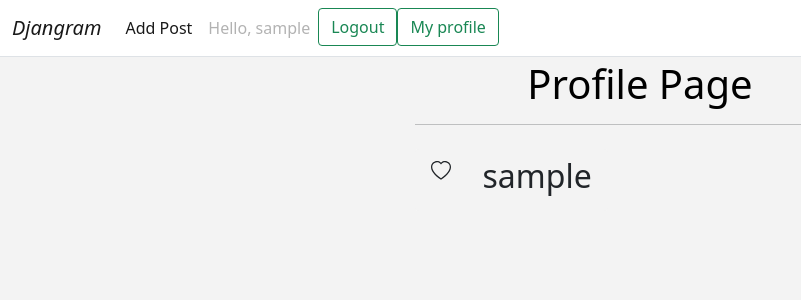
After one commit to barnie-by/Djangram, a Django app: page /profile/ in a window 1280 px wide. The commit adds this page. Shown: the top 300 px of the page, without its empty margins (0-801 px from the left). Run offline with Django 4.2, Linux system fonts and the light colour scheme; the visitor is signed in with stand-in values (Sample User, id 1); data that the repository does not hold is empty.

Commit message:
User_profile: Working on open each user profile

```diff
--- a/blog_core/admin.py
+++ b/blog_core/admin.py
@@ -1,5 +1,5 @@
 from django.contrib import admin
-from .models import Comments, Posts, Likes
+from .models import Comments, Posts, Likes, Profile
 
 
 class PostsAdmin(admin.ModelAdmin):
@@ -11,3 +11,4 @@ class PostsAdmin(admin.ModelAdmin):
 admin.site.register(Posts, PostsAdmin)
 admin.site.register(Comments)
 admin.site.register(Likes)
+admin.site.register(Profile)
--- a/blog_core/urls.py
+++ b/blog_core/urls.py
@@ -1,9 +1,15 @@
 from django.urls import path
-from .views import Home, PostDetail, AddPost, likes_handler
+from .views import Home, PostDetail, AddPost, likes_handler, profile_page, ProfilePage
 
 urlpatterns = [
     path('', Home.as_view(), name='home'),
     path('post/<str:slug>/', PostDetail.as_view(), name='post_detail'),
     path('add_post/', AddPost.as_view(), name='post_add'),
-    path('like/post/<str:slug>/', likes_handler, name='post_likes')
+    path('like/post/<str:slug>/', likes_handler, name='post_likes'),
+    path('profile/', profile_page, name='user_profile_page'),
+    path('profile/<int:id>', ProfilePage.as_view(), name='user_page')
+    # path('user_profile/', page_profile, name='user_page')
+
+
+
 ]
--- a/blog_core/views.py
+++ b/blog_core/views.py
@@ -1,6 +1,8 @@
 from django.contrib.auth.mixins import LoginRequiredMixin
-from django.shortcuts import redirect, get_object_or_404
-from blog_core.models import Posts, Comments, Likes
+from django.http import HttpResponse, Http404
+from django.shortcuts import redirect, get_object_or_404, render
+from django.template import loader
+from blog_core.models import Posts, Comments, Likes, Profile
 from django.views.generic import ListView, DetailView, CreateView
 from .forms import PostsForm, CommentForm
 
@@ -64,3 +66,42 @@ def likes_handler(request, slug):
         like_item.delete()
 
     return redirect('post_detail', slug=slug)
+
+
+
+# отображение профиля пользователя через функцию
+# def page_profile(request):
+#
+#     userpage = Profile.user
+#     user_posts = Posts.objects.filter(author=userpage)
+#     context = {'user_posts': user_posts}
+#     template = loader.get_template('profile.html')
+#
+#     return HttpResponse(template.render(context, request))
+
+
+# отображение профиля пользователя через класс
+
+class ProfilePage(LoginRequiredMixin, DetailView):
+    model = Profile
+    template_name = 'profile.html'
+
+    def get_context_data(self, *args, **kwargs):
+        context = super(ProfilePage, self).get_context_data()
+        page_user = get_object_or_404(Profile, id=self.kwargs['pk'])
+        user = self.request.user
+        user_posts = Posts.objects.filter(author=page_user.user)
+        context['page_user'] = page_user
+        context['user_posts'] = user_posts
+        return context
+#
+
+def profile_page(request):
+    # context = {'posts': Posts.objects.filter(author=request.user)}
+    #
+    # return render(request, 'user_profile.html', context)
+    user_object = request.user
+    user_posts = Posts.objects.filter(author=user_object)
+    context = {'user_posts': user_posts}
+    template = loader.get_template('user_profile.html')
+    return HttpResponse(template.render(context, request))
--- a/templates/all_posts.html
+++ b/templates/all_posts.html
@@ -10,7 +10,7 @@
         {% for posts in object_list %}
                 <div class="col d-flex justify-content-center">
 
-            <div class="card" style="width: 18rem; margin-top: 20px; border: 1px solid darkgray; horiz-align: center">
+            <div class="card" style="width: 30rem; margin-top: 20px; border: 1px solid darkgray; horiz-align: center">
                 <img src="..." class="card-img-top" alt="..."
                      style="border-bottom: 1px solid darkgray">
                 <div class="card-body">
--- a/templates/base.html
+++ b/templates/base.html
@@ -43,6 +43,11 @@
                             <a href="{% url 'logout' %}" class="btn btn-outline-success ">Logout</a>
                         </li>
 
+                        <li class="nav-item ">
+                            <a href="{% url 'user_profile_page' %}" class="btn btn-outline-success  ">My profile</a>
+                        </li>
+
+
                     {% else %}
 
                         <li class="nav-item">
--- a/templates/post_detail.html
+++ b/templates/post_detail.html
@@ -5,7 +5,7 @@
 {% block content %}
     <div class="col d-flex justify-content-center">
         <div class="card"
-             style=" width: 18rem; margin-top: 20px;
+             style=" width: 30rem; margin-top: 20px;
              border: 1px solid darkgrey; horiz-align: center">
             <img src="..." class="card-img-top" alt="..."
                  style=" border-bottom: 1px solid darkgrey">
@@ -33,7 +33,9 @@
                 </button>
             </form>
             <br>
-            <h5 class="card-title"> {{ posts.author }}</h5>
+            <a href="{% url 'user_page'  %}">
+                <h5 class="card-title"> {{ posts.author }}</h5>
+            </a>
             <p class="card-text"> {{ posts.content }}</p>
             <p class="card-date"> {{ posts.published|date:"d.m.Y H:i:s" }}  </p>
             <div class="dropdown">
--- /dev/null
+++ b/templates/user_profile.html
@@ -0,0 +1,44 @@
+{% extends "base.html" %}
+{% block title %}
+    <p align="center" style="color: black; margin-top: 60px">Profile Page</p>
+{% endblock %}
+
+{% block content %}
+    <ul style="background-color:#f3f3f3" class="list-group list-group-horizontal">
+        <li style="background-color:#f3f3f3" class="list-group-item border-0">
+            <svg xmlns="http://www.w3.org/2000/svg" width="20" height="20" fill="currentColor"
+                 class="bi bi-heart"
+                 viewBox="0 0 16 16">
+                <path d="m8 2.748-.717-.737C5.6.281 2.514.878 1.4 3.053c-.523 1.023-.641 2.5.314 4.385.92 1.815 2.834 3.989 6.286 6.357 3.452-2.368 5.365-4.542 6.286-6.357.955-1.886.838-3.362.314-4.385C13.486.878 10.4.28 8.717 2.01L8 2.748zM8 15C-7.333 4.868 3.279-3.04 7.824 1.143c.06.055.119.112.176.171a3.12 3.12 0 0 1 .176-.17C12.72-3.042 23.333 4.867 8 15z"/>
+            </svg>
+        </li>
+
+        <li style="background-color:#f3f3f3" class="list-group-item border-0 ">
+            <h2>{{ request.user.username }}</h2>
+        </li>
+
+    </ul>
+    <div>
+<article>
+        {% for post in user_posts %}
+{#            <div class="column is-one-quarter">#}
+            <div class="card" style="width: 18rem;margin-top: 20px; border: 1px solid darkgray;">
+                <a href="{{ post.get_absolute_url }}"><img src="..." class="card-img-top" alt="..."></a>
+{#                <div class="card-body">#}
+{#                    <h5 class="card-title">{{ post.author }}</h5>#}
+{#                    <p class="card-text">{{ post.content }}</p>#}
+{#                    <div class="col d-flex justify-content-center">#}
+{#                        <a href="{{ post.get_absolute_url }}">#}
+{#                            <button type="button" class="btn btn-outline-primary">See post</button>#}
+{#                        </a>#}
+{#                    </div>#}
+{#                </div>#}
+            </div>
+        {% endfor %}
+</article>
+    </div>
+
+
+
+
+{% endblock %}
```
Also changed, not shown: blog_core/models.py (+11 -0 lines), templates/profile.html (added, +8 -0 lines), blog_core/migrations/0013_profile.py (added), blog_core/migrations/0014_alter_profile_user.py (added).
